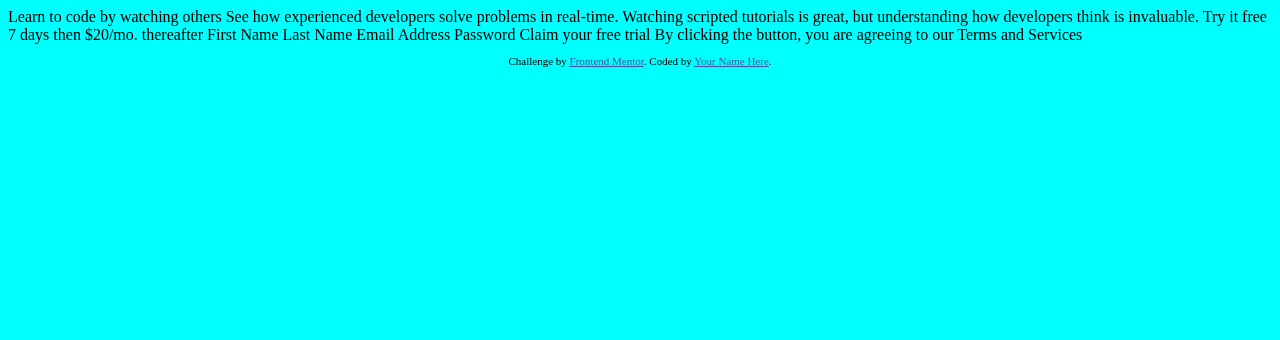
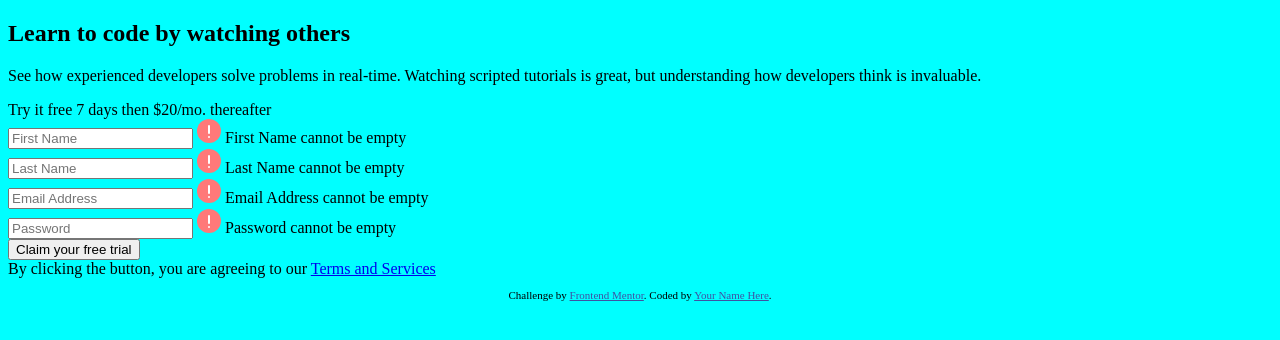
Before and after one commit to crojasf/05-intro-component-with-signup-form, a website: page index.html in a window 1280 px wide. Drawn offline with Linux system fonts and the light colour scheme.

Commit message:
Crear la estructura HTML del componente a crear.

```diff
--- a/index.html
+++ b/index.html
@@ -1,8 +1,10 @@
 <!DOCTYPE html>
 <html lang="en">
+
 <head>
   <meta charset="UTF-8">
-  <meta name="viewport" content="width=device-width, initial-scale=1.0"> <!-- displays site properly based on user's device -->
+  <meta name="viewport" content="width=device-width, initial-scale=1.0">
+  <!-- displays site properly based on user's device -->
 
   <link rel="icon" type="image/png" sizes="32x32" href="/images/favicon-32x32.png">
   <link rel="stylesheet" href="css/style.css" />
@@ -13,27 +15,71 @@
 
   <!-- Feel free to remove these styles or customise in your own stylesheet 👍 -->
   <style>
-    .attribution { font-size: 11px; text-align: center; }
-    .attribution a { color: hsl(228, 45%, 44%); }
+    .attribution {
+      font-size: 11px;
+      text-align: center;
+    }
+
+    .attribution a {
+      color: hsl(228, 45%, 44%);
+    }
   </style>
 </head>
+
 <body>
 
-  Learn to code by watching others
+  <section class="intro">
 
-  See how experienced developers solve problems in real-time. Watching scripted tutorials is great,
-  but understanding how developers think is invaluable.
+    <div class="info">
+      <h1 class="info__tittle">Learn to code by watching others</h1>
+      <p>See how experienced developers solve problems in real-time. Watching scripted tutorials is great, but
+        understanding how developers think is invaluable.</p>
+    </div>
+    <div class="signup">
+      <header class="signup__header">
+        <div class="box box--signup">Try it free 7 days then $20/mo. thereafter</div>
+      </header>
+      <main class="signup__main">
 
-  Try it free 7 days then $20/mo. thereafter
+        <div class="box box--form">
+          <form action="" class="form">
+            <div class="form__line">
+              <input type="text" name="firstName" id="firstName" class="form__input" placeholder="First Name" />
+              <img src="images/icon-error.svg" alt="" class="form__e-icon" />
+              <span class="form__e-message">First Name cannot be empty</span>
+            </div>
+            <div class="form__line">
+              <input type="text" name="lastName" id="lastName" class="form__input" placeholder="Last Name" />
+              <img src="images/icon-error.svg" alt="" class="form__e-icon"/>
+              <span class="form__e-message">Last Name cannot be empty</span>
+            </div>
+            <div class="form__line">
+              <input type="text" name="emailAddress" id="emailAddress" class="form__input"
+                placeholder="Email Address" />
+              <img src="images/icon-error.svg" alt="" class="form__e-icon"/>
+              <span class="form__e-message">Email Address cannot be empty</span>
+            </div>
+            <div class="form__line">
+              <input type="text" name="password" id="password" class="form__input" placeholder="Password" />
+              <img src="images/icon-error.svg" alt="" class="form__e-icon"/>
+              <span class="form__e-message">Password cannot be empty</span>
+            </div>
+            <div class="form__line">
+              <button class="btn" type="button">Claim your free trial</button>
+            </div>
+            <div class="form__line">
+              <span>By clicking the button, you are agreeing to our <a href="#" class="form__link">Terms and Services</a></span>
+            </div>
 
-  First Name
-  Last Name
-  Email Address
-  Password
+          </form>
+        </div>
+      </main>
 
-  Claim your free trial
+    </div>
 
-  By clicking the button, you are agreeing to our Terms and Services
+  </section>
+
+
 
   <footer>
     <p class="attribution">
@@ -42,4 +88,5 @@
     </p>
   </footer>
 </body>
+
 </html>
--- a/js/scripts.js
+++ b/js/scripts.js
@@ -1 +1 @@
-alert("hola mundo!!");
+// alert("hola mundo!!");
--- a/src/style.scss
+++ b/src/style.scss
@@ -1,4 +1,106 @@
+/*
+======================
+UTILITIES
+======================
+*/
+
+
+// colors
+// -------------------------
+
+// fonts
+// -------------------------
+
+// breakpoints
+// -------------------------
+$bp-sm: 375px; // mobile
+$bp-lg: 1440px; // desktop
+
+$breakpoints: (
+  'sm': 			375px,
+  'lg': 			1440px,
+) !default;
+
+/* EJEMPLO respond-to
+.foo {
+  color: red;
+  @include respond-to('small') {
+    color: blue;
+  }
+}
+*/
+
+@mixin respond-to($breakpoint) {
+  @if map-has-key($breakpoints, $breakpoint) {
+    @media (min-width: map-get($breakpoints, $breakpoint)) {
+      @content;
+    }
+  }
+
+  @else {
+    @warn "Unfortunately, no value could be retrieved from `#{$breakpoint}`. "
+        + "Please make sure it is defined in `$breakpoints` map.";
+  }
+}
+
+
+
+
+/*
+======================
+BASE
+======================
+*/
+// body
+// -------------------------
 
 body {
 	background-color: aqua;
+	@include respond-to('lg') {
+		background-color: chocolate;
+	}
 }
+
+
+/*
+======================
+LAYOUT
+======================
+*/
+
+// main
+// -------------------------
+
+// footer
+// -------------------------
+footer {
+	margin-top: 10px;
+}
+
+
+
+
+
+
+/*
+======================
+COMPONENTS
+======================
+*/
+
+
+
+
+// helpers
+// -------------------------
+
+.hidden {
+	display: none;
+}
+
+// states
+// -------------------------
+
+.has-error {
+	border: 1px solid red;
+}
```
Also changed, not shown: README.md, css/style.css.
